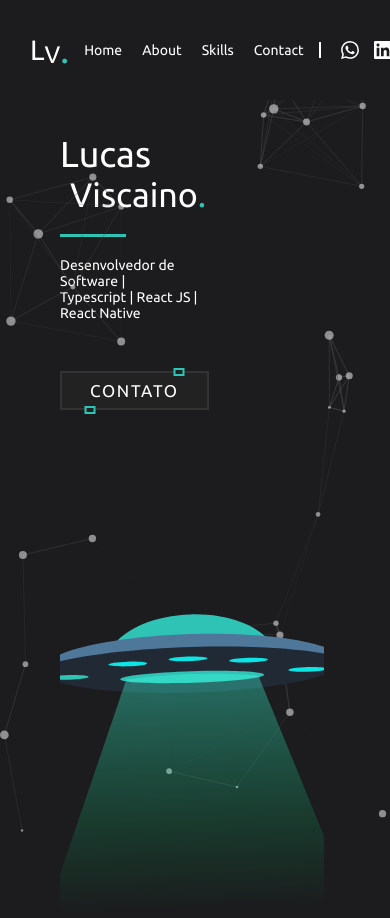
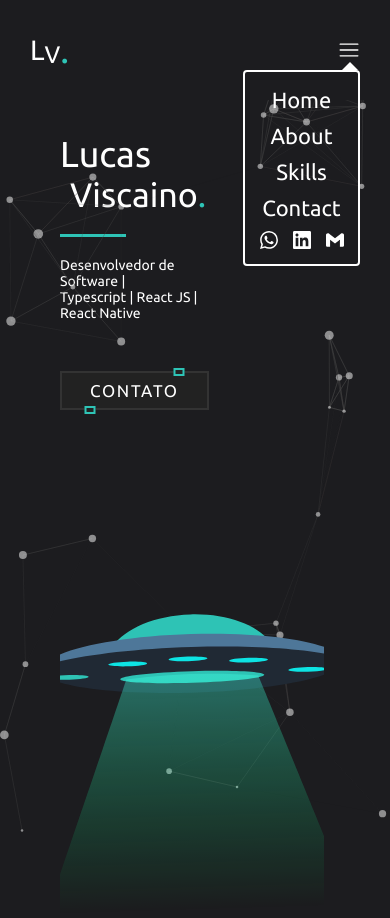
Before and after one commit to v1skaino/portfolio, a React (Vite) app: page / in a window 390 px wide. Both pictures are taken after a click on the icon 349 px from the left and 50 px from the top of the page. Shown: the top 918 px of the page. Built offline with nearby package versions, Linux system fonts and the light colour scheme.

Commit message:
[Feat]: Responsive Nav Bar

```diff
--- a/src/components/navBar/index.tsx
+++ b/src/components/navBar/index.tsx
@@ -1,11 +1,16 @@
+import useWindowSize from "@src/shared/hooks/getWindowSize";
 import { colors } from "@src/shared/themes/colors";
+import { handleAlert } from "@src/shared/utils/functions";
+import { useState } from "react";
+import { RxHamburgerMenu } from "react-icons/rx";
 import { SiGmail, SiLinkedin, SiWhatsapp } from "react-icons/si";
 import styled from "styled-components";
-import { handleAlert } from "../toastNotification";
 
 export const NavBar = () => {
   const gmail = "custodio.viscaino@gmail.com";
   const message = "Copiado para área de transferência!";
+  const size = useWindowSize();
+  const [isMenuOpen, setIsMenuOpen] = useState<boolean>(false);
 
   const handleGmailIconClick = async () => {
     navigator.clipboard.writeText(gmail);
@@ -39,6 +44,33 @@ export const NavBar = () => {
           />
         </Icons>
       </Links>
+      {size.width < 1000 && (
+        <HamburguerMenuArea>
+          <RxHamburgerMenu
+            color={colors.white}
+            size={22}
+            onClick={() => setIsMenuOpen((state) => !state)}
+          />
+        </HamburguerMenuArea>
+      )}
+      {isMenuOpen && size.width < 1000 && (
+        <HamburguerItems>
+          <HamburguerDetail />
+          <AnchorA>Home</AnchorA>
+          <AnchorA>About</AnchorA>
+          <AnchorA>Skills</AnchorA>
+          <AnchorA>Contact</AnchorA>
+          <Icons>
+            <SiWhatsapp size={18} className="icon iconWpp" />
+            <SiLinkedin size={18} className="icon iconLinkedin" />
+            <SiGmail
+              size={18}
+              className="icon iconGmail"
+              onClick={handleGmailIconClick}
+            />
+          </Icons>
+        </HamburguerItems>
+      )}
     </Container>
   );
 };
@@ -75,6 +107,9 @@ const Links = styled.div`
   align-items: center;
   column-gap: 20px;
   height: 100%;
+  @media (max-width: 999px) {
+    display: none;
+  }
 `;
 
 const Anchor = styled.div`
@@ -93,6 +128,10 @@ const AnchorA = styled.a`
   :hover {
     color: ${colors.primary};
     transform: scale(1.1);
+  }
+
+  @media (max-width: 1000px) {
+    font-size: 22px;
   }
 `;
 
@@ -126,3 +165,37 @@ const Icons = styled.div`
     }
   }
 `;
+
+const HamburguerMenuArea = styled.div`
+  display: flex;
+  justify-content: center;
+  align-items: center;
+  height: 100%;
+`;
+
+const HamburguerItems = styled.div`
+  transition: 1s;
+  position: absolute;
+  right: 30px;
+  top: 70px;
+  display: flex;
+  justify-content: center;
+  align-items: center;
+  border: 2px solid ${colors.white};
+  border-radius: 4px;
+  flex-direction: column;
+  width: 30%;
+  padding: 15px 0px;
+  row-gap: 10px;
+`;
+
+const HamburguerDetail = styled.div`
+  position: absolute;
+  top: -10px;
+  right: -0px;
+  width: 0;
+  height: 0;
+  border-left: 8px solid transparent;
+  border-right: 8px solid transparent;
+  border-bottom: 8px solid ${colors.white};
+`;
--- a/src/components/toastNotification/index.tsx
+++ b/src/components/toastNotification/index.tsx
@@ -8,22 +8,6 @@ export const ToastNotification = () => {
       <ToastArea id="toastMessage"></ToastArea>
     </Container>
   );
-};
-
-export const handleAlert = async (message: string) => {
-  const component = document.getElementById("toastNotification");
-  const text = document.getElementById("toastMessage");
-
-  if (!component || !text) {
-    return;
-  }
-  component.style.display = "flex";
-
-  text.innerHTML = message;
-
-  setTimeout(function () {
-    component.style.display = "none";
-  }, 3000);
 };
 
 const fadeIn = keyframes`
--- /dev/null
+++ b/src/shared/utils/functions.ts
@@ -0,0 +1,15 @@
+export const handleAlert = async (message: string) => {
+  const component = document.getElementById("toastNotification");
+  const text = document.getElementById("toastMessage");
+
+  if (!component || !text) {
+    return;
+  }
+  component.style.display = "flex";
+
+  text.innerHTML = message;
+
+  setTimeout(function () {
+    component.style.display = "none";
+  }, 3000);
+};
```
